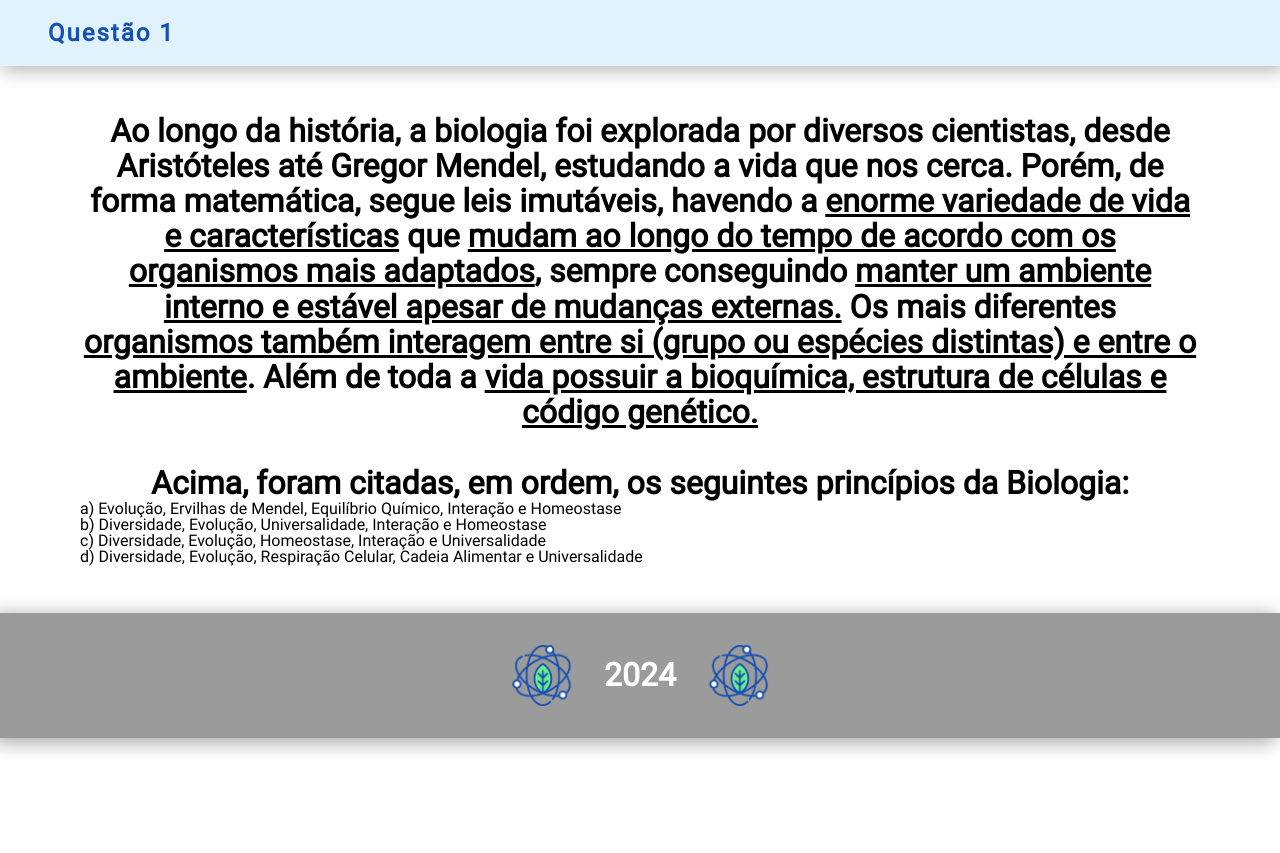
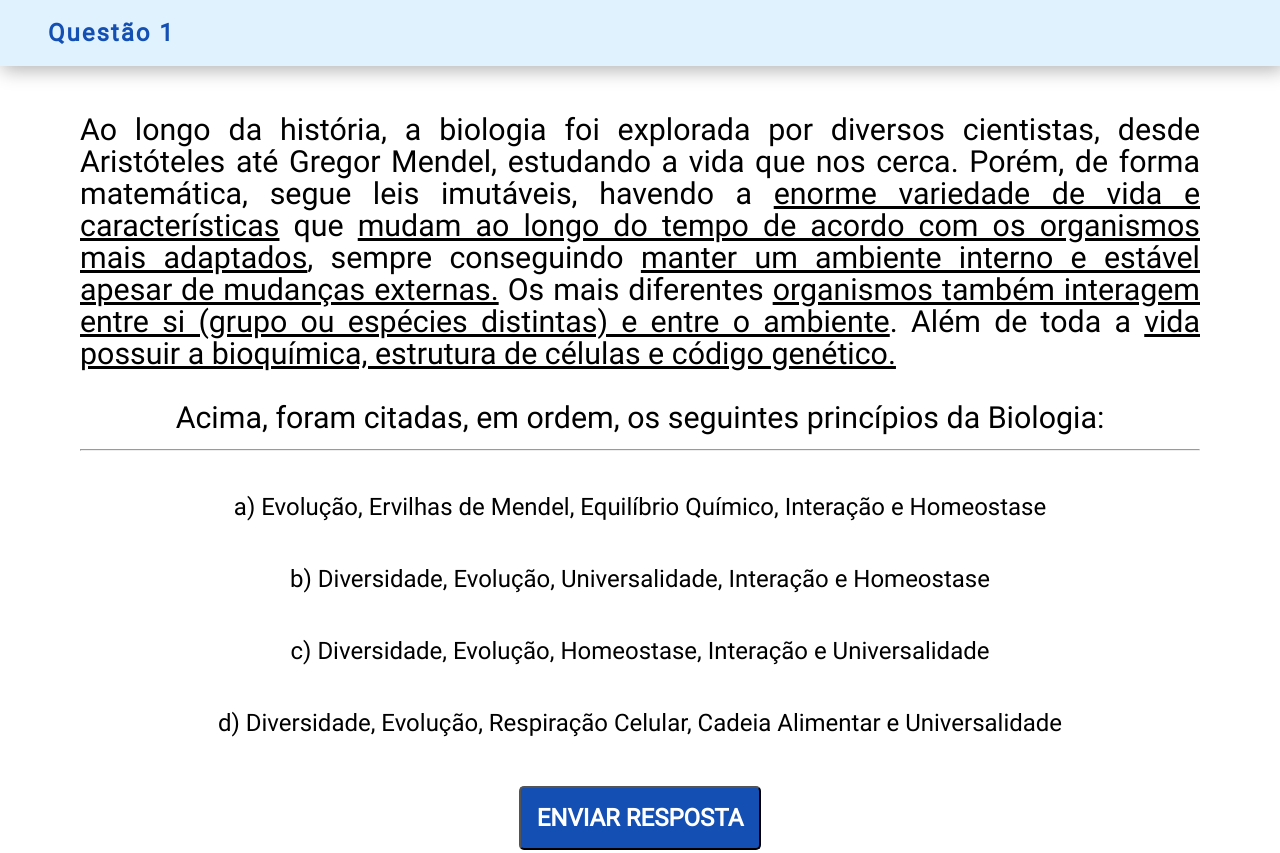
Before and after one commit to rafaelsantiagosilva/BioBits, a website: page source/pages/quiz/1.html in a window 1280 px wide. Shown: the top 853 px of the page. Before the commit the page ends 800 px from the top, so only its background shows below. Drawn offline with nearby package versions, Linux system fonts and the light colour scheme.

Commit message:
Finalizando o HTML e CSS das Questões 1 e 5

```diff
--- a/source/pages/quiz/1.html
+++ b/source/pages/quiz/1.html
@@ -13,8 +13,13 @@
             type="image/x-icon"
         />
         <link rel="stylesheet" href="../../styles/quiz/quiz.css" />
-        <link rel="stylesheet" href="../../styles/quiz/1_3_5_6.css" />
+        <link rel="stylesheet" href="../../styles/quiz/1_5_6.css" />
         <title>Questão 1</title>
+        <script
+            type="text/javascript"
+            src="../../scripts/javascript/quiz/1_5_6.js"
+            defer>
+        </script>
         <script
             type="text/javascript"
             src="../../scripts/javascript/components/CabecalhoQuestao.js"
@@ -30,8 +35,8 @@
         <cabecalho-questao numeroquestao="1"></cabecalho-questao>
         <main class="conteudo">
             <div class="container">
-                <div class="enunciado" class="pergunta">
-                    <p>
+                <div class="pergunta">
+                    <h1>
                         Ao longo da história, a biologia foi explorada por diversos cientistas,
                         desde Aristóteles até Gregor Mendel, estudando a vida que nos cerca.
                         Porém, de forma matemática, segue leis imutáveis, havendo a <u>enorme
@@ -41,26 +46,42 @@
                         Os mais diferentes <u>organismos também interagem entre si (grupo ou
                         espécies distintas) e entre o ambiente</u>. Além de toda a <u>vida possuir a
                         bioquímica, estrutura de células e código genético.</u>
-                    </p>
+                    </h1>
                     <p>
                         <br>Acima, foram citadas, em ordem, os seguintes princípios da Biologia:
                     </p>
+                    <hr>
                 </div>
-                <div class="resposta">
-                    <p>
+                <div class="respostas">
+                    <p id="a" onclick="respostaEscolhida('a')">
                         a) Evolução, Ervilhas de Mendel, Equilíbrio Químico, Interação e Homeostase
                     </p>
-                    <p>
+                    <p id="b" onclick="respostaEscolhida('b')">
                         b) Diversidade, Evolução, Universalidade, Interação e Homeostase
                     </p>
-                    <p>
+                    <p id="c" onclick="respostaEscolhida('c')">
                         c) Diversidade, Evolução, Homeostase, Interação e Universalidade
                     </p>
-                    <p>
+                    <p id="d" onclick="respostaEscolhida('d')">
                         d) Diversidade, Evolução, Respiração Celular, Cadeia Alimentar e Universalidade
                     </p>
                 </div>
             </div>
+            <a href="#resposta">
+                <button class="botao_enviar" id="botao_enviar">
+                    Enviar resposta
+                </button>
+            </a>
+            <div class="aviso_resposta invisivel" id="aviso_resposta">
+                <span id="icone__aviso_resposta"></span>
+            </div>
+            <div class="resposta invisivel" id="resposta">
+                <h1 class="enunciado">A resposta correta é</h1>
+                <div class="resposta_correta" id="resposta_correta"></div>
+            </div>
+            <a href="./2.html" class="invisivel" id="botao_proxima_questao"
+                ><button class="botao_enviar">Próxima questão</button></a
+            >
         </main>
         <rodape-principal pagina="quiz"></rodape-principal>
     </body>
--- /dev/null
+++ b/source/scripts/javascript/quiz/1_5_6.js
@@ -0,0 +1,8 @@
+function respostaEscolhida(id){
+    var noclass = document.querySelectorAll(".respostas p")
+    noclass.forEach(function(p) {
+        p.style.color = "black";
+    });
+    var noid = document.getElementById(id)
+    noid.style.color = "blue"
+}
--- a/source/styles/quiz/1_5_6.css
+++ b/source/styles/quiz/1_5_6.css
@@ -8,21 +8,35 @@ body{
 .container{
     justify-content: center;
     align-items: center;
-    text-align: justify;
     height: auto;
     width: auto;
 }
 
-.pergunta > .enunciado{
+.pergunta{
     text-align: justify;
+    font-size: 1.9rem;
+    font-weight: 200;
+    line-height: 2rem;
 }
 
-.resposta{
-    font-size: 1.8rem;
+.pergunta p{
     text-align: center;
-    line-height: 2.2rem;
 }
 
-.resposta p{
+.respostas{
+    font-size: 1.5rem;
+    margin: 20px;
+    margin-bottom: -25px;
+    text-align: center;
+    line-height: 2rem;
+}
+
+.respostas p{
+    cursor: pointer;
+    transition: 1s;
     margin: 5vh;
 }
+
+.respostas p:hover{
+    transform: scale(1.15);
+}
```
Also changed, not shown: source/pages/quiz/5.html (+49 -2 lines).
